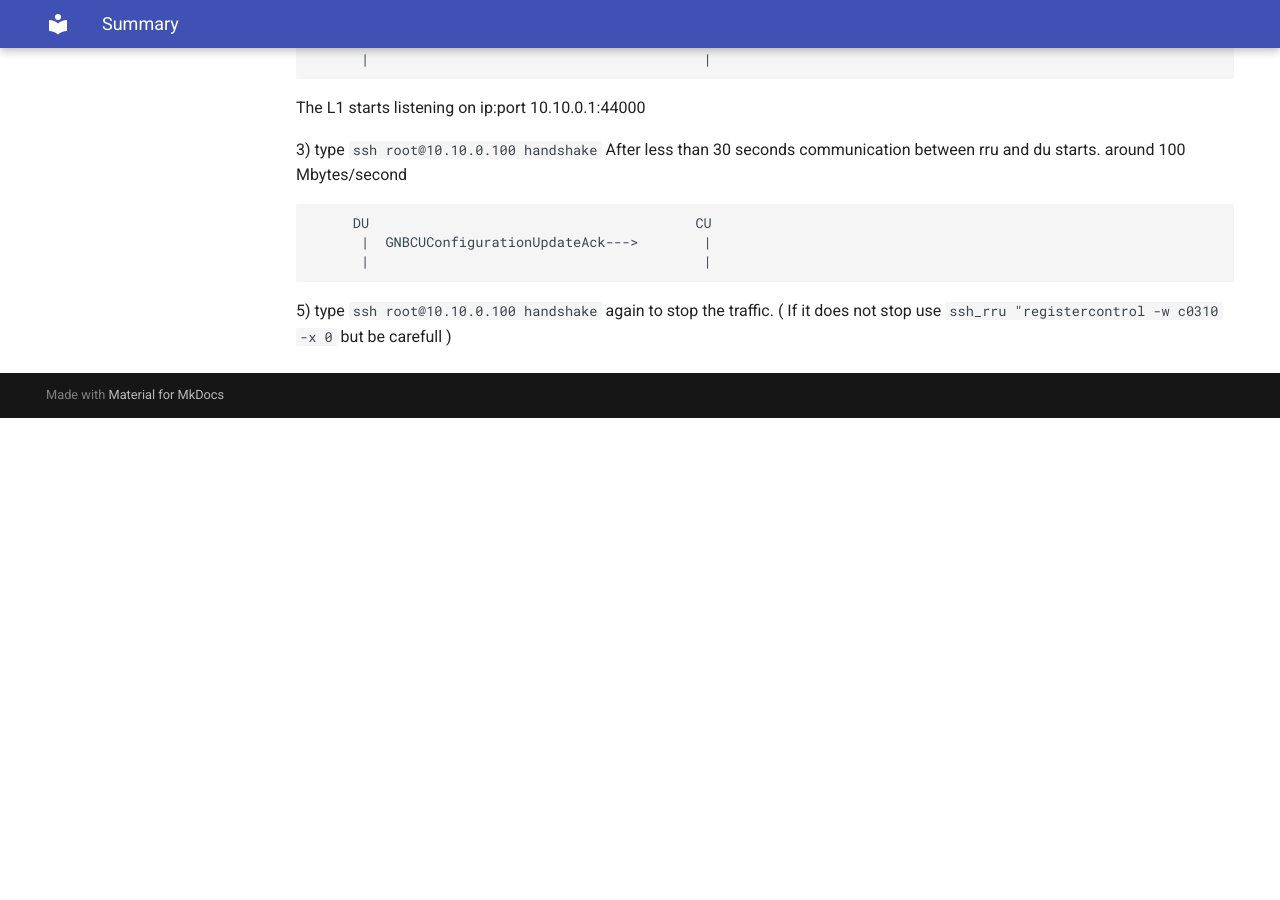
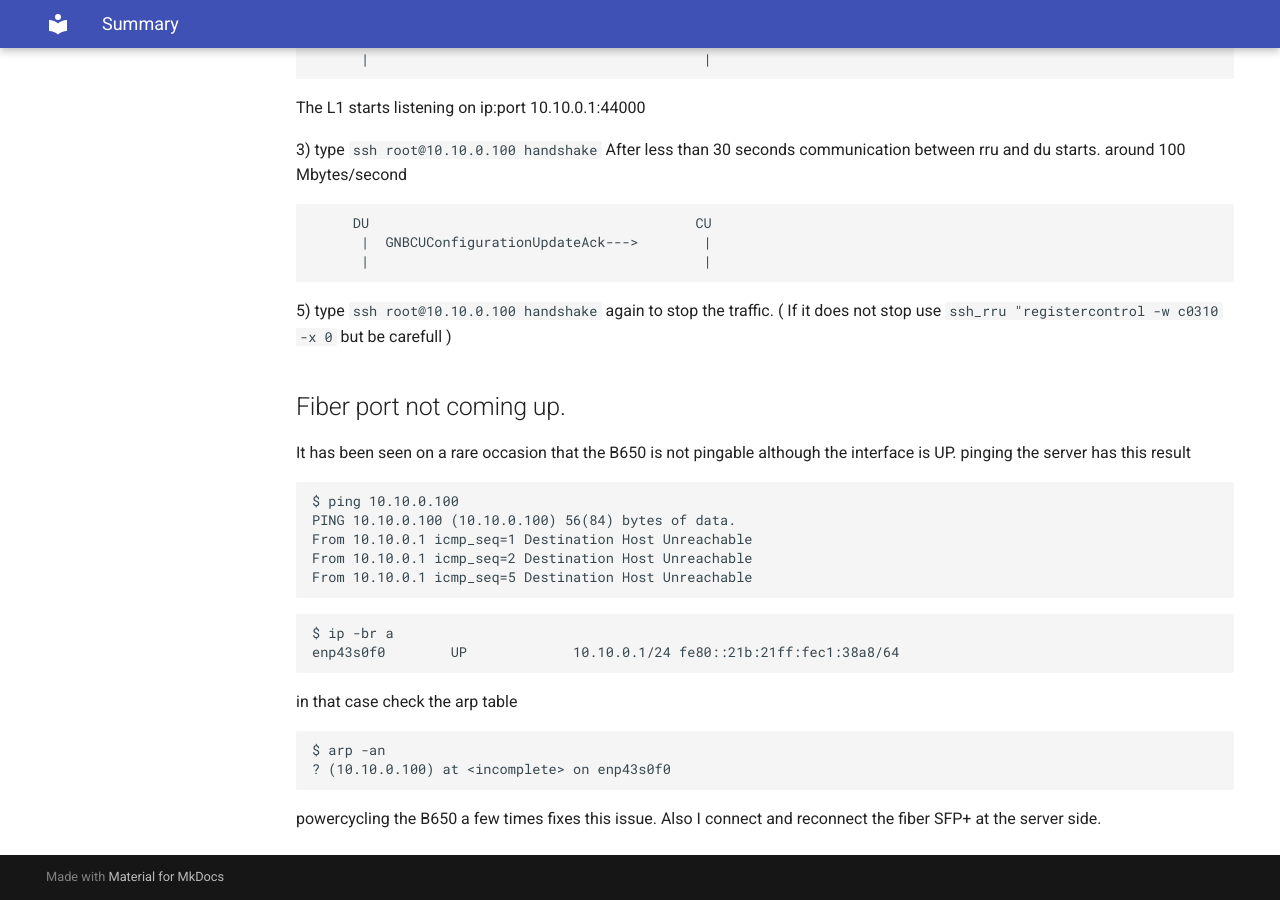
Before and after one commit to accelleran/drax-docs, an MkDocs documentation site: the page built from docs/benetel650-install/index.md, in a window 1280 px wide and 900 px high, scrolled down 11967 px. Built offline with MkDocs 1.6.1 and Material for MkDocs 9.7.7, drawn with Linux system fonts in a browser that asks for light colours; the version menu is left out; before the commit the page ends 12385 px from its top, so only the background shows below that.

Commit message:
Update index.md

````diff
--- a/docs/benetel650-install/index.md
+++ b/docs/benetel650-install/index.md
@@ -630,3 +630,29 @@ Perform these steps to get a running active cell.
 ```
 
 5) type ```ssh root@10.10.0.100 handshake``` again to stop the traffic. ( If it does not stop use ```ssh_rru "registercontrol -w c0310 -x 0 ``` but be carefull )
+
+## Fiber port not coming up.
+It has been seen on a rare occasion that the B650 is not pingable although the interface is UP.
+pinging the server has this result
+
+```
+$ ping 10.10.0.100
+PING 10.10.0.100 (10.10.0.100) 56(84) bytes of data.
+From 10.10.0.1 icmp_seq=1 Destination Host Unreachable
+From 10.10.0.1 icmp_seq=2 Destination Host Unreachable
+From 10.10.0.1 icmp_seq=5 Destination Host Unreachable
+```
+
+```
+$ ip -br a
+enp43s0f0        UP             10.10.0.1/24 fe80::21b:21ff:fec1:38a8/64
+```
+
+in that case check the arp table
+
+```
+$ arp -an
+? (10.10.0.100) at <incomplete> on enp43s0f0
+```
+
+powercycling the B650 a few times fixes this issue. Also I connect and reconnect the fiber SFP+ at the server side.
````
